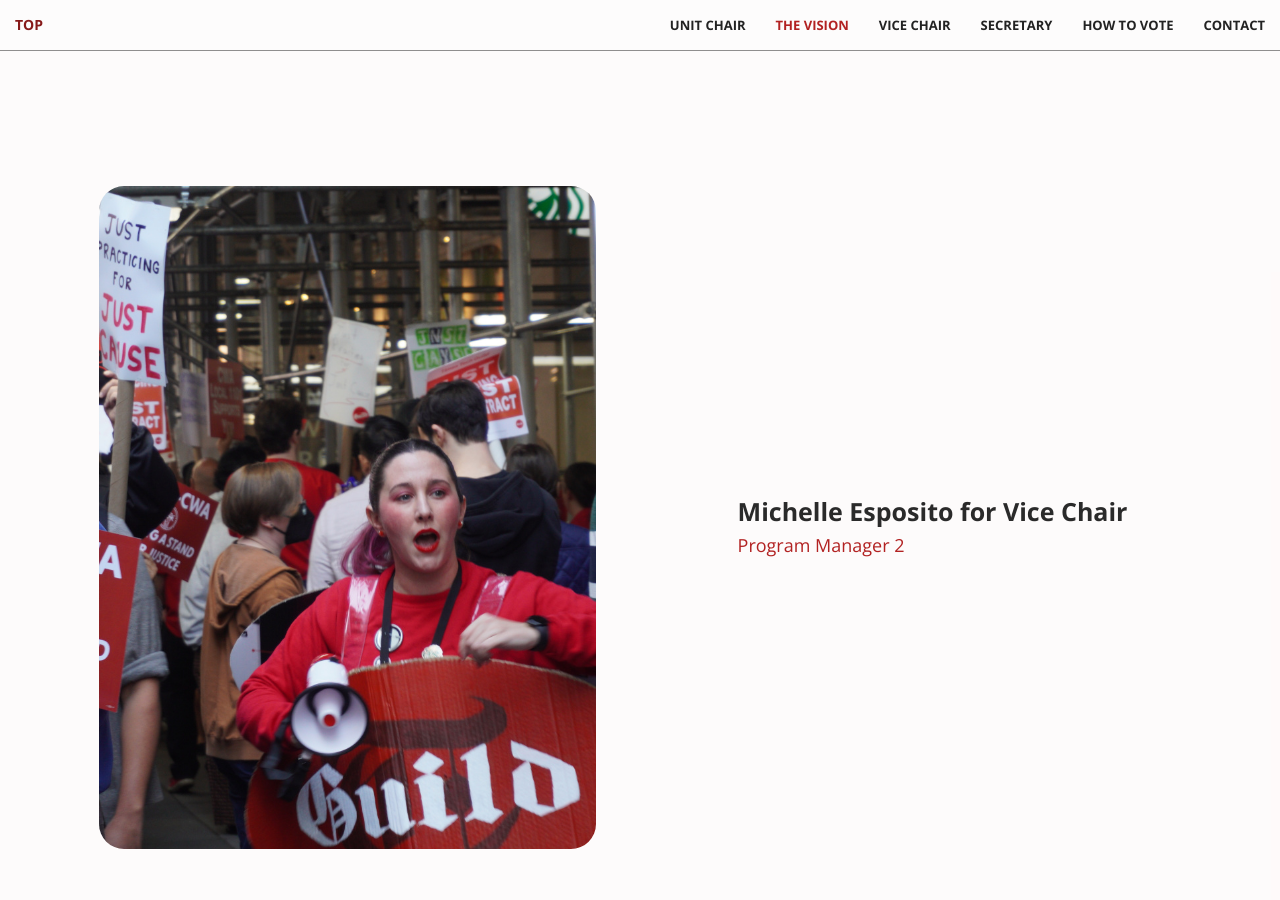
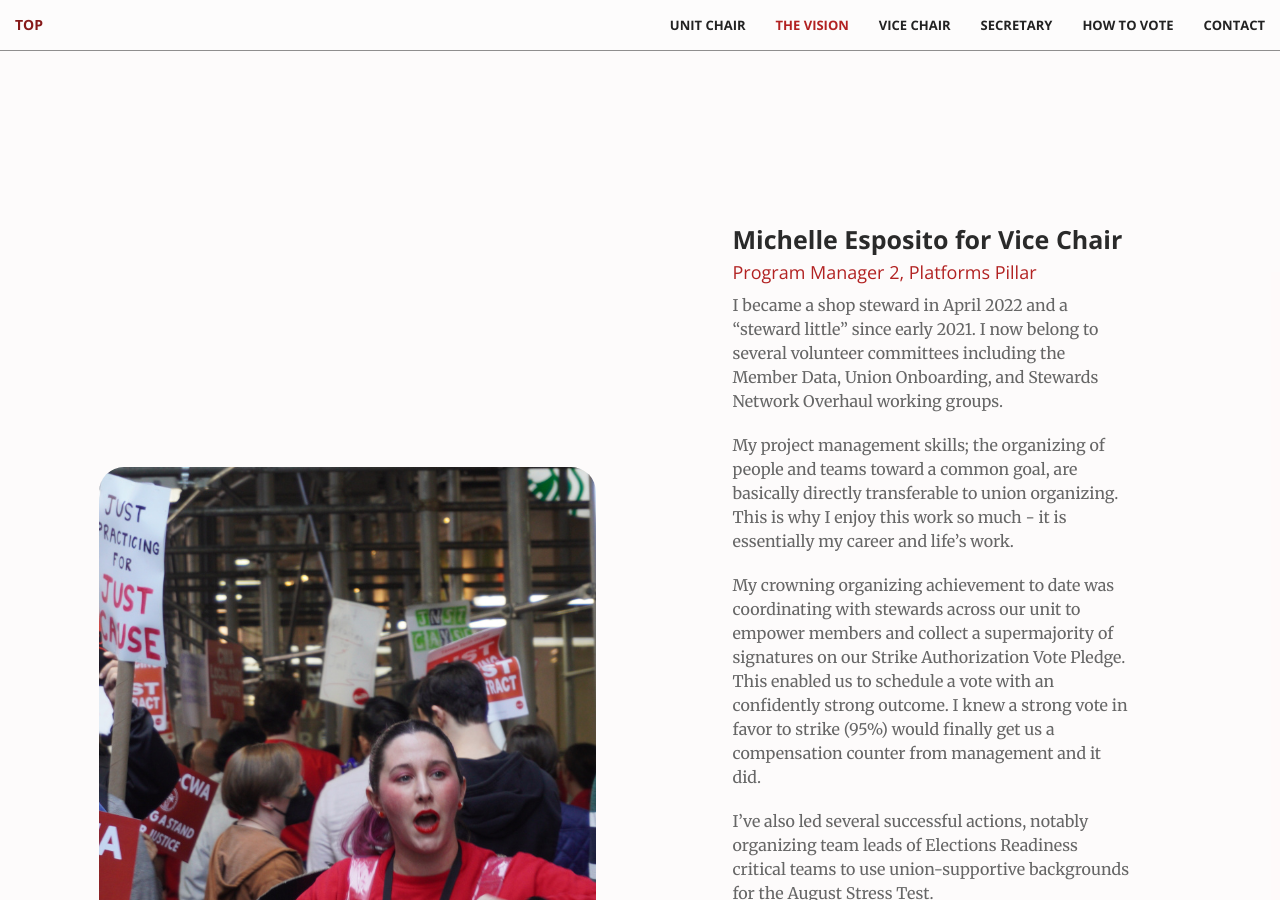
Before and after one commit to viccro/2025-campaign-site-draft, a Jekyll site: the page built from index.html, in a window 1280 px wide and 900 px high, scrolled down 3539 px. Built offline with Jekyll 4.4.1, drawn with Linux system fonts in a browser that asks for light colours; some of the changed text lies outside the part shown.

Commit message:
Update candidates.html
I added my bio

```diff
--- a/_includes/candidates.html
+++ b/_includes/candidates.html
@@ -12,8 +12,50 @@
                 <div class="col-md-6 col-sm-12 candidate-column">
                     <div class="service-box">
                         <h3>Michelle Esposito for Vice Chair</h3>
-                        <h4 class="engineer-title">Program Manager 2</h4>
-                        <p class="text-muted">     </p>
+                        <h4 class="engineer-title">Program Manager 2, Platforms Pillar</h4>
+
+                        <p>
+                            I became a shop steward in April 2022 and a “steward little” since early
+                            2021. I now belong to several volunteer committees including the Member
+                            Data, Union Onboarding, and Stewards Network Overhaul working groups.
+                        </p>
+
+                        <p>
+                            My project management skills; the organizing of people and teams toward a common
+                            goal, are basically directly transferable to union organizing. This is why I
+                            enjoy this work so much - it is essentially my career and life’s work.
+                        </p>
+
+                        <p>
+                            My crowning organizing achievement to date was coordinating with stewards
+                            across our unit to empower members and collect a supermajority of signatures
+                            on our Strike Authorization Vote Pledge. This enabled us to schedule a vote
+                            with an confidently strong outcome. I knew a strong vote in favor to strike
+                            (95%) would finally get us a compensation counter from management and it did.
+                        </p>
+                        <p>
+                            I’ve also led several successful actions, notably organizing team leads of
+                            Elections Readiness critical teams to use union-supportive backgrounds for
+                            the August Stress Test.
+                         </p>
+
+                      <p>My priorities include:</p>
+                        <ul>
+                            <li> Mobilizing and keeping the stewards’ network accountable to our members
+                                and strong in our support of members </li>
+                           <li> Organizing and processing member data to keep an accurate pulse on the
+                               strength of our unit </li>
+                            <li> Onboarding and welcoming new members, empowering them to participate
+                                in our union! </li>
+
+                        <p>
+                         In addition to organizing for our unit I also volunteer on my building’s co-op
+                         board and I mentor a young student in college. My other hobbies and personal
+                        interests include playing cards with friends, pub trivia, karaoke, dancing,
+                        fishing, scuba diving, and skiing. I also enjoy traveling and have aimed to
+                        visit one new country per year. This year was Japan, next year I don’t know yet.
+                        Open to suggestions!
+                        </p>
                     </div>
                 </div>
             </div>
```
